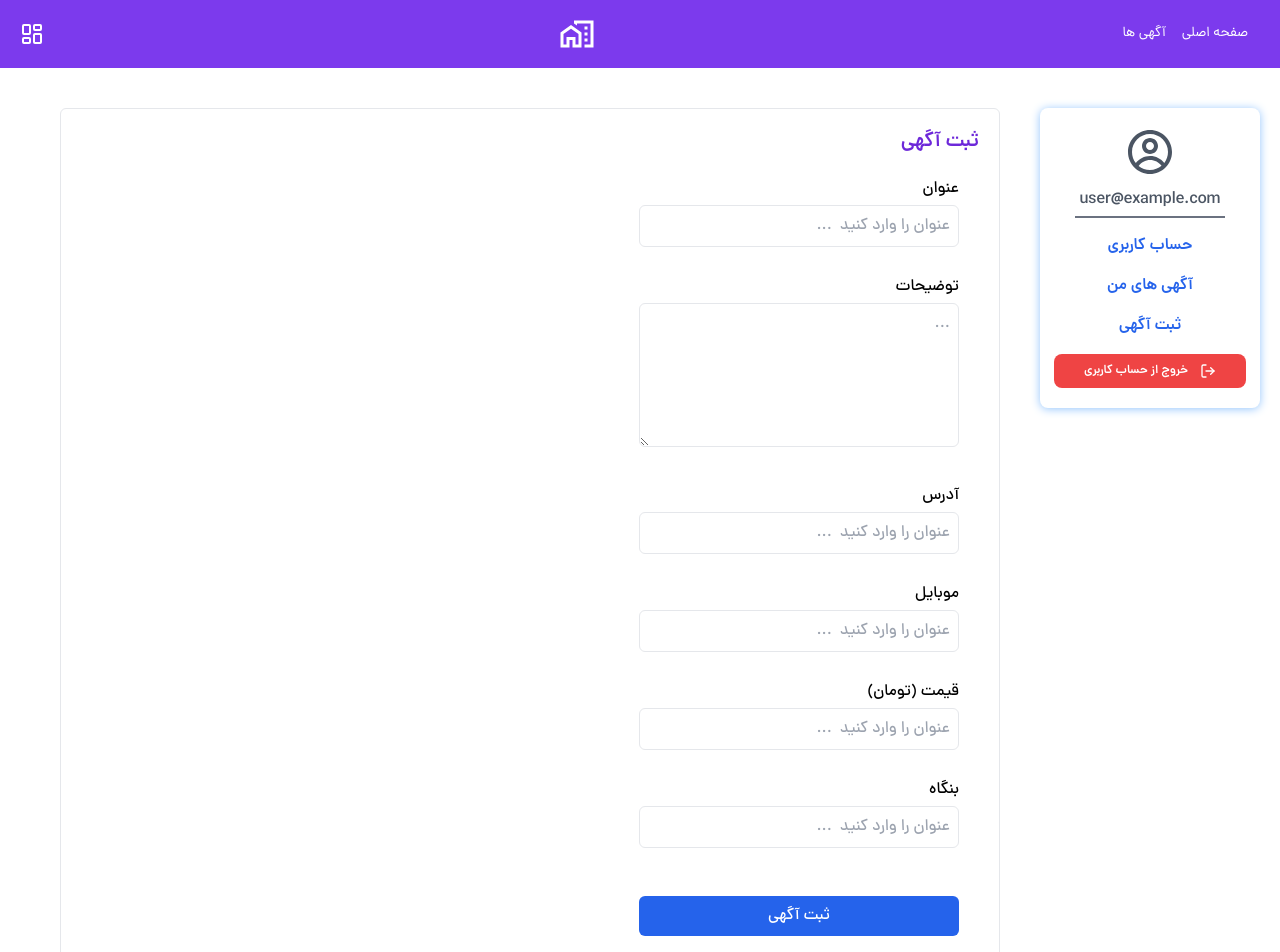
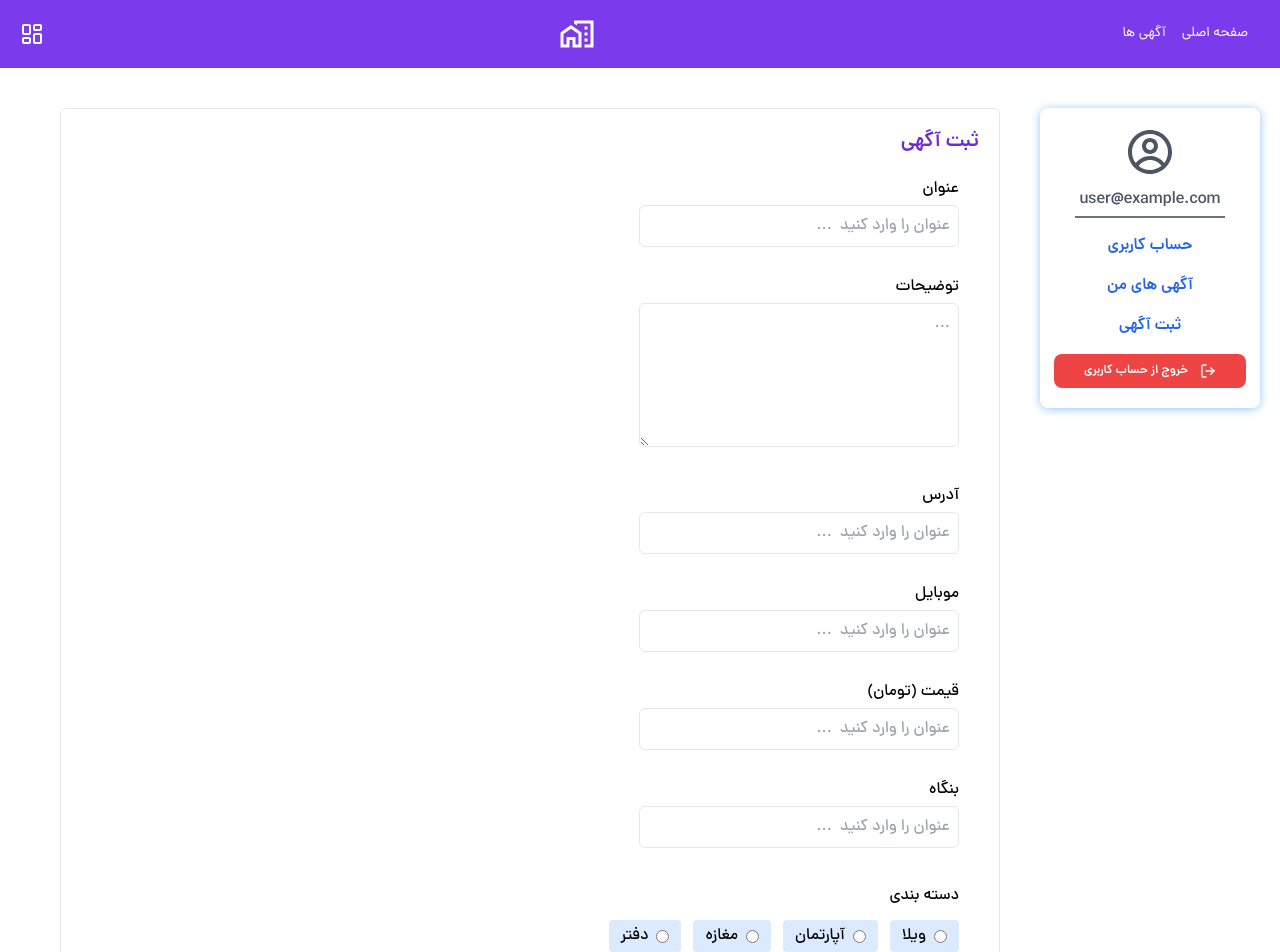
Before and after one commit to hasanashrafi/realstate-next, a Next.js app: page /dashboard/add in a window 1280 px wide. Shown: the top 952 px of the page. Built offline with nearby package versions, Linux system fonts and the light colour scheme; no server answers; sample sign-in values are in the browser's storage.

Commit message:
added radio button component in add profile page

```diff
--- a/src/components/template/AddProfilePage.js
+++ b/src/components/template/AddProfilePage.js
@@ -1,6 +1,7 @@
 "use client"
 import React, { useState } from 'react'
 import TextInput from '../module/TextInput'
+import RadioList from '../module/RadioList'
 
 function AddProfilePage() {
     const [profileData, setProfileData] = useState({
@@ -62,6 +63,8 @@ console.log(profileData)
                     setProfileData={setProfileData}
                 />
 
+                <RadioList profileData={profileData} setProfileData={setProfileData}/>
+
                 <button
                     onClick={submitHandler}
                     className=' bg-blue-600 hover:bg-blue-800 text-white w-80  p-2 rounded-md mt-5'>ثبت آگهی</button>
```
